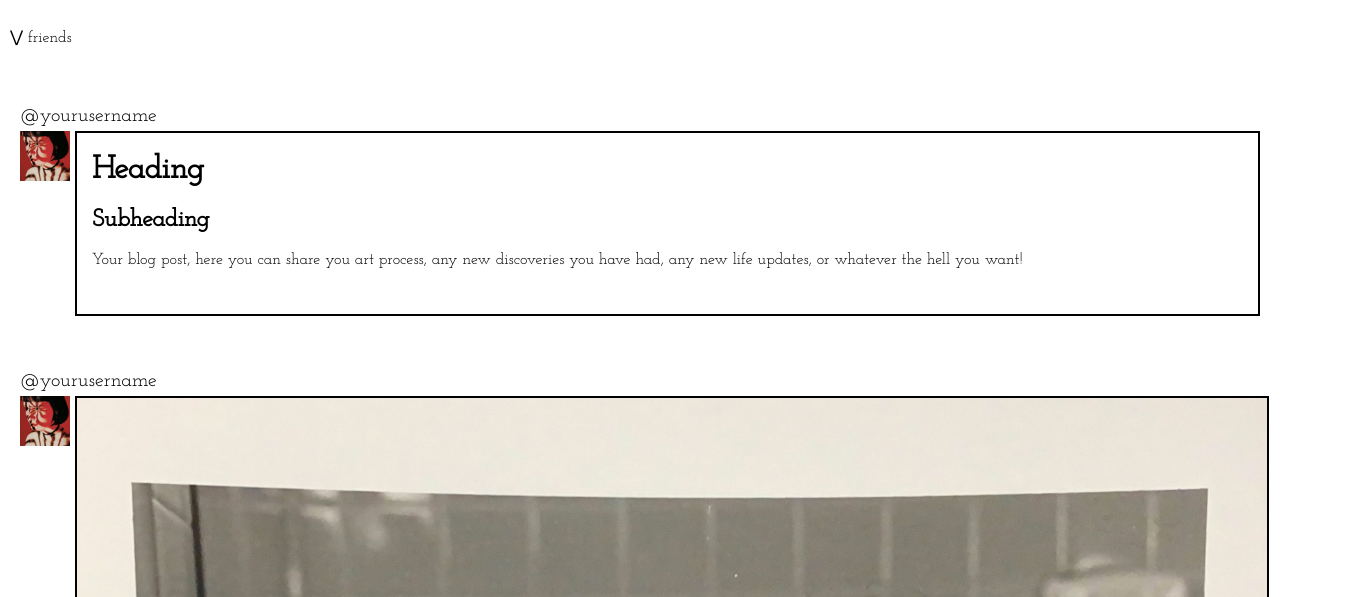
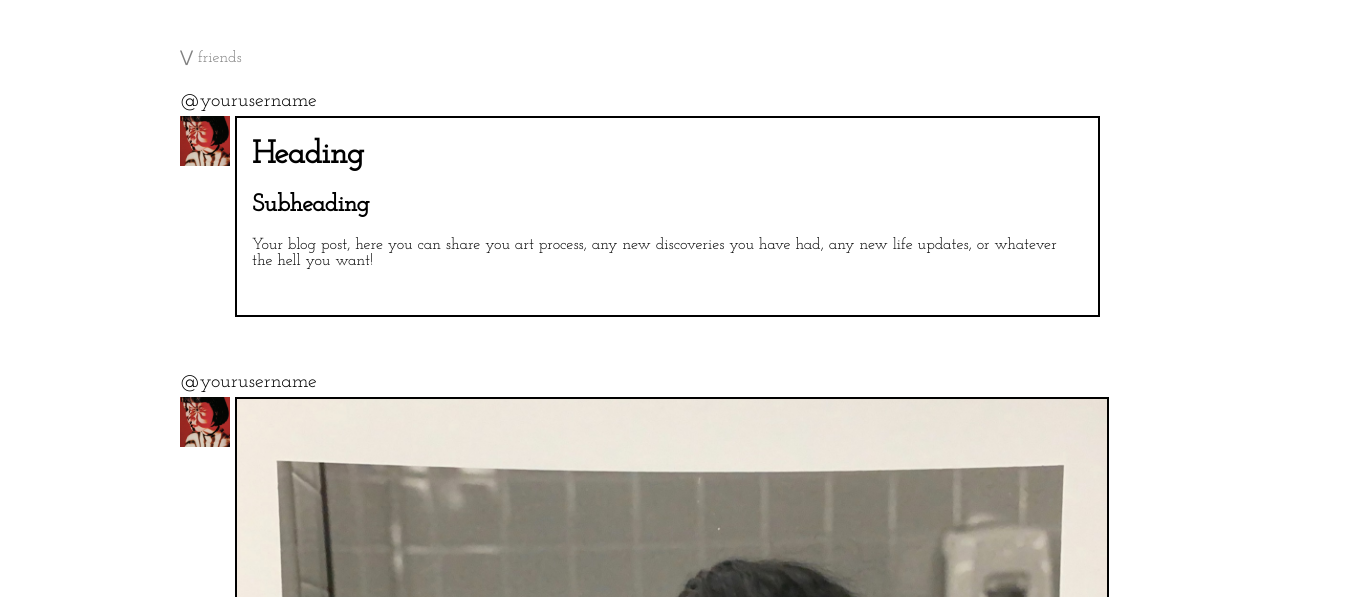
Before and after one commit to bonneyq1/ArtistCorner, a plain HTML site: page index.html in a window 1280 px wide. Shown: the part 203-800 px from the top of the page, 1360 px wide, since content can reach past the window. Drawn offline with Linux system fonts and the light colour scheme.

Commit message:
Created container to center content

```diff
--- a/index.html
+++ b/index.html
@@ -8,6 +8,7 @@
         <link rel="stylesheet" href="style.css">
     </head>
     <body>
+        <div class="container" >
             <div id="banner" >
                 <div class="menu">
                     <a href="#">HOME</a>
@@ -53,4 +54,5 @@
                 </div>
             </div>
         </div>
+        </div>
     </body>
--- a/style.css
+++ b/style.css
@@ -2,6 +2,11 @@
 html, body {
   margin: 0;
   padding: 0;
+}
+.container {
+  max-width: 960px; /* Set the maximum width */
+  margin: 0 auto; /* Center the container */
+  padding: 0 20px; /* Optional: Add padding for spacing */
 }
 #banner {
   background-color: #FFEDD8;
@@ -35,11 +40,12 @@ html, body {
   font-size: 20px;
 }
 .drop-down {
+  display: flex;
   text-decoration: none;
-  color: black;
+  color: gray;
   padding: 10px;
-  margin-top: 75 px;
-  margin-bottom: 35px;
+  margin-top: 40px;
+  margin-left: 10px;
   font-family: 'Josefin Slab', sans-serif;
 }
 .post {
```
Lines whose indentation alone changed are shown as unchanged.
